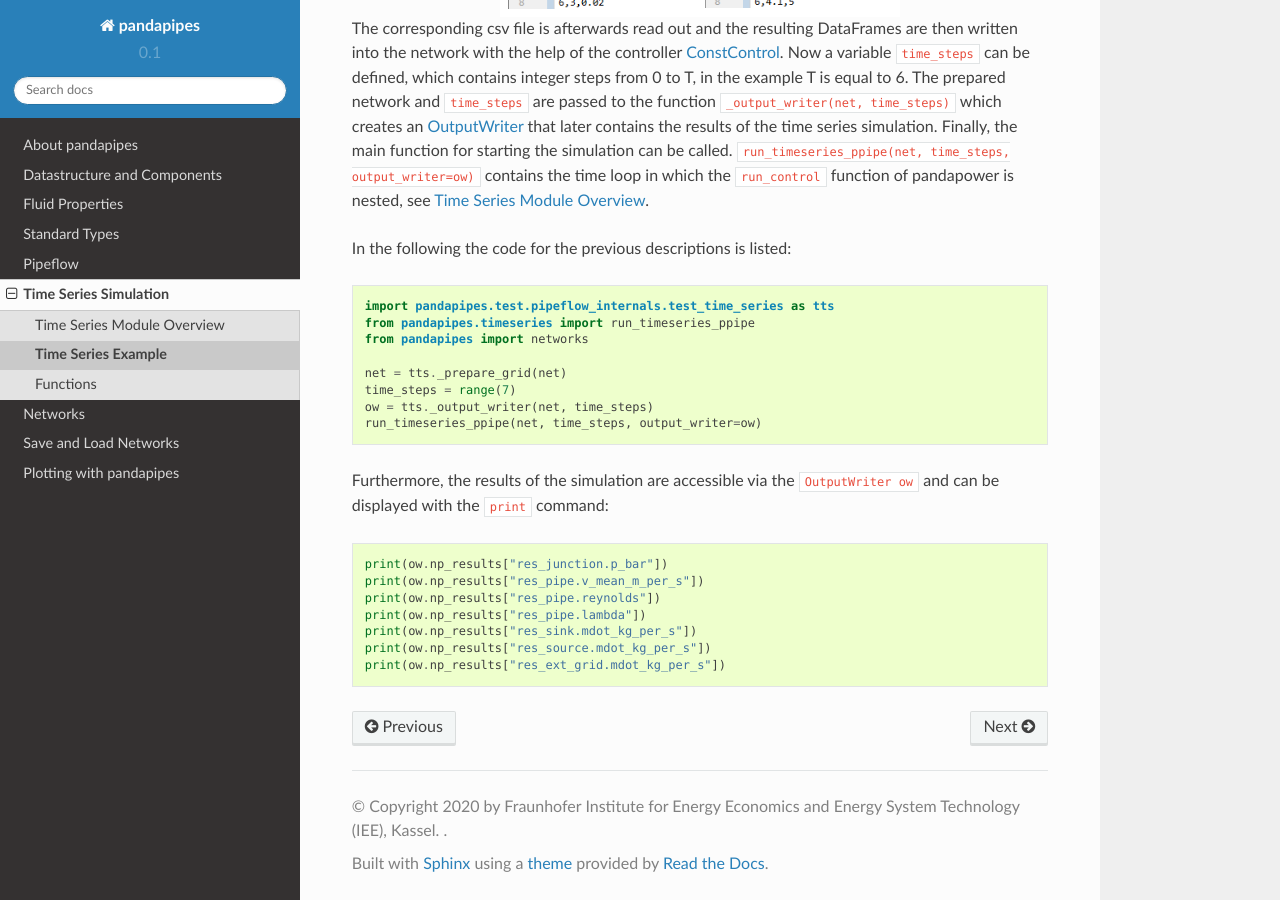
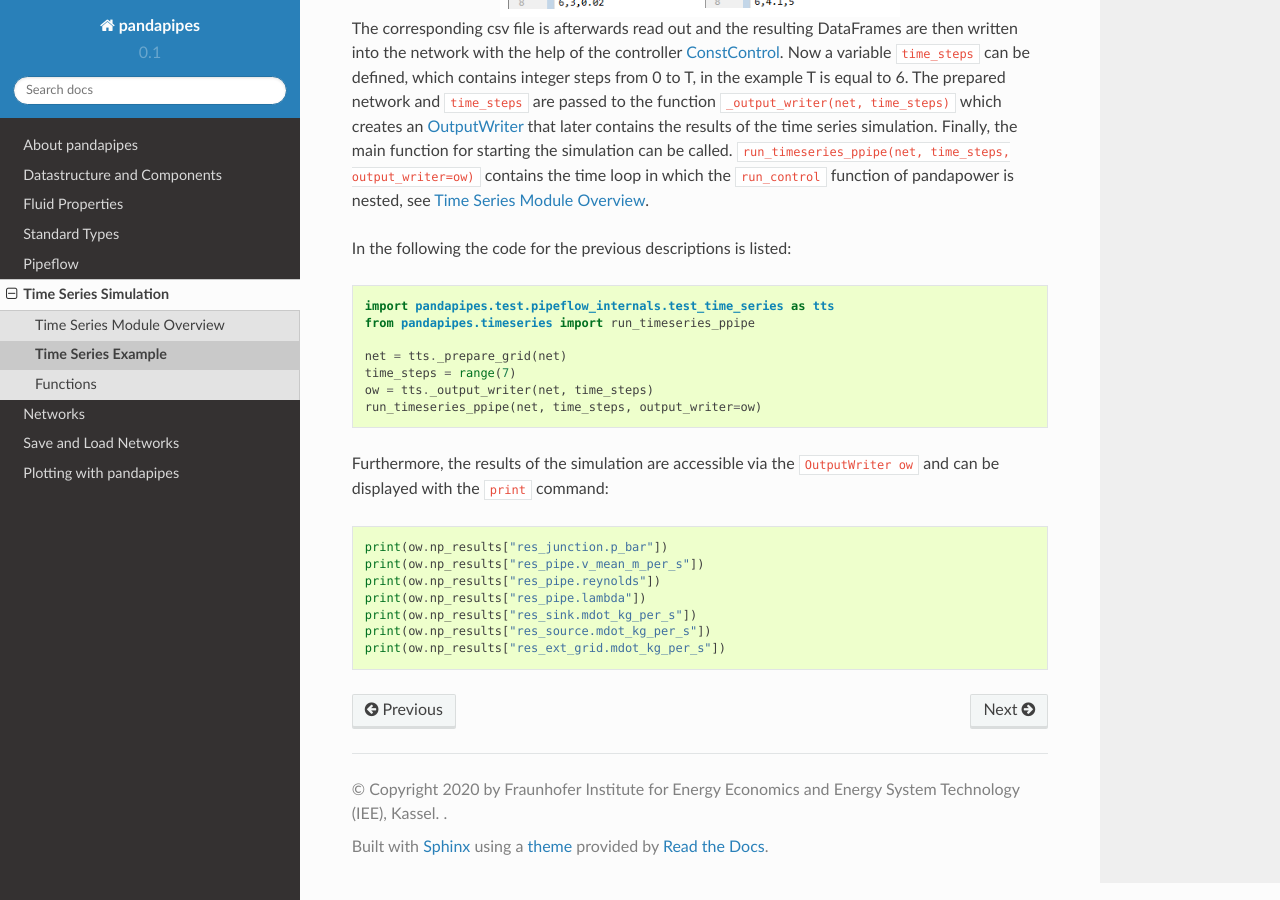
Before and after one commit to e2nIEE/pandapipes, a Sphinx documentation site: the page built from doc/source/timeseries/example.rst, in a window 1280 px wide and 900 px high, scrolled down 1802 px. Built offline with Sphinx 7.4.7 and the Read the Docs theme 2.0.0, drawn with Linux system fonts in a browser that asks for light colours.

Commit message:
small correction

```diff
--- a/doc/source/timeseries/example.rst
+++ b/doc/source/timeseries/example.rst
@@ -89,7 +89,6 @@
 
     import pandapipes.test.pipeflow_internals.test_time_series as tts
     from pandapipes.timeseries import run_timeseries_ppipe
-    from pandapipes import networks
 
     net = tts._prepare_grid(net)
     time_steps = range(7)
```
